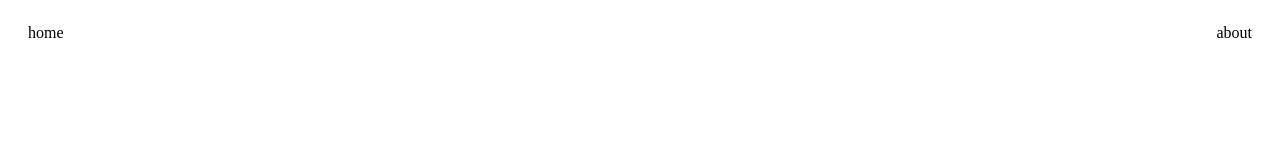
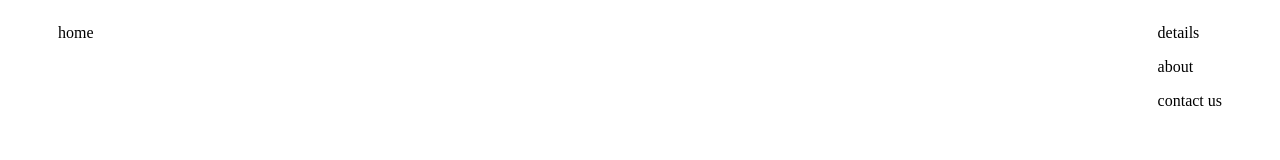
Before and after one commit to Pawan1618/Practice, a plain HTML site: page index.html in a window 1280 px wide. Drawn offline with Linux system fonts and the light colour scheme.

Commit message:
added other section

```diff
--- a/index.html
+++ b/index.html
@@ -6,15 +6,17 @@
     <title>Document</title>
 </head>
 <body>
-    <div style="display:flex;justify-content:space-between;margin-left:20px;margin-right:20px">
+    <div style="display:flex;justify-content:space-between;margin-left:50px;margin-right:50px">
         <div>
             <p>home</p>
 
         </div>
 
 
-        <div>
-            <p> about </p>
+        <div styl="display:flex;justify-content:flex-start">
+            <p>details</p>
+            <p>about</p>
+            <p>contact us</p>
 
         </div>
 
```
